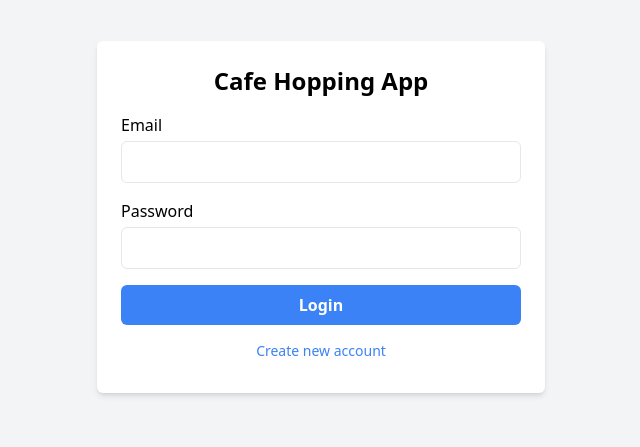
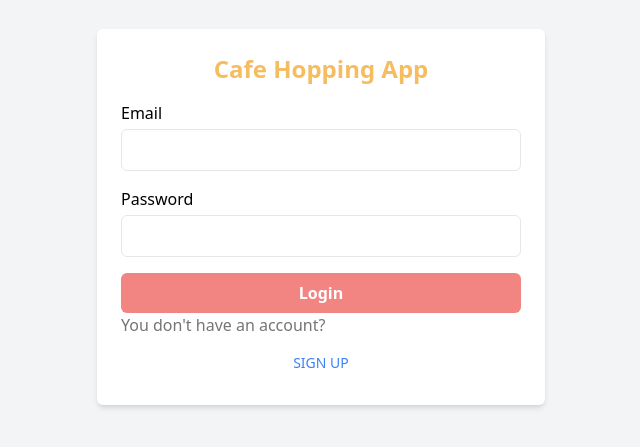
Before and after one commit to harukafujii13/CafeHopping, a Next.js app: page /auth in a window 1280 px wide. Shown: the part 183-630 px from the top of the page, without its empty margins (319-959 px from the left). Built offline with nearby package versions, Linux system fonts and the light colour scheme.

Commit message:
added auth/signin

```diff
--- a/components/auth/auth-form.tsx
+++ b/components/auth/auth-form.tsx
@@ -1,19 +1,60 @@
-import { useState } from "react";
+import { useState, useRef, use } from "react";
+
+async function createUser(username, email, password) {
+  const response = await fetch("/api/auth/signup", {
+    method: "POST",
+    body: JSON.stringify({ username, email, password }),
+    headers: {
+      "Content-Type": "application/json",
+    },
+  });
+
+  const data = await response.json();
+
+  if (!response.ok) {
+    throw new Error(data.message || "Something went wrong");
+  }
+
+  return data;
+}
 
 function AuthForm() {
+  const emailInputRef = useRef();
+  const passwordInputRef = useRef();
+
   const [isLogin, setIsLogin] = useState(true);
 
   function switchAuthModeHandler() {
     setIsLogin((prevState) => !prevState);
   }
 
+  async function submitHandler(event) {
+    event.preventDefault();
+
+    const enteredEmail = emailInputRef.current.value;
+    const enteredPassword = passwordInputRef.current.value;
+
+    if (isLogin) {
+      //log user in
+    } else {
+      try {
+        const result = await createUser(enteredEmail, enteredPassword);
+        console.log(result);
+      } catch (error) {
+        console.log(error);
+      }
+    }
+  }
+
   return (
     <section className="bg-gray-100 flex items-center justify-center min-h-screen">
       <div className="max-w-md w-full mx-auto p-6 bg-white rounded-md shadow-md">
-        <h1 className="text-2xl font-bold mb-4 text-center">
+        <h1 className="text-2xl font-bold mb-4 text-center text-primary-yellow">
           {isLogin ? "Cafe Hopping App" : "Create an Account"}
         </h1>
-        <form className="space-y-4">
+        <form
+          className="space-y-4"
+          onSubmit={submitHandler}>
           <div>
             <label
               htmlFor="email"
@@ -25,6 +66,7 @@ function AuthForm() {
               id="email"
               required
               className="w-full px-4 py-2 border rounded-md focus:outline-none focus:ring focus:border-blue-300"
+              ref={emailInputRef}
             />
           </div>
           <div>
@@ -38,17 +80,23 @@ function AuthForm() {
               id="password"
               required
               className="w-full px-4 py-2 border rounded-md focus:outline-none focus:ring focus:border-blue-300"
+              ref={passwordInputRef}
             />
           </div>
           <div>
-            <button className="w-full py-2 px-4 font-semibold text-white bg-blue-500 rounded-md hover:bg-blue-600">
-              {isLogin ? "Login" : "Create an Account"}
+            <button className="w-full py-2 px-4 font-semibold text-white bg-primary-coral rounded-md hover:bg-blue-600">
+              {isLogin ? "Login" : "SIGN UP"}
             </button>
+            <p className="text-primary-gray">
+              {isLogin
+                ? "You don't have an account?"
+                : "You already have an account?"}
+            </p>
             <button
               type="button"
               onClick={switchAuthModeHandler}
               className="w-full py-2 px-4 mt-2 text-sm text-blue-500 hover:text-blue-600">
-              {isLogin ? "Create new account" : "Login with existing account"}
+              {isLogin ? "SIGN UP" : "LOG IN"}
             </button>
           </div>
         </form>
--- a/pages/api/auth/signup.ts
+++ b/pages/api/auth/signup.ts
@@ -3,6 +3,9 @@ import { connectToDatabase } from "@/lib/db";
 import { NextApiRequest, NextApiResponse } from "next";
 
 async function handler(req: NextApiRequest, res: NextApiResponse) {
+  if (req.method !== "POST") {
+    return;
+  }
   const data = req.body;
 
   const { username, email, password } = data;
```
Also changed, not shown: pages/api/auth/signin.ts (added, +7 -0 lines).
